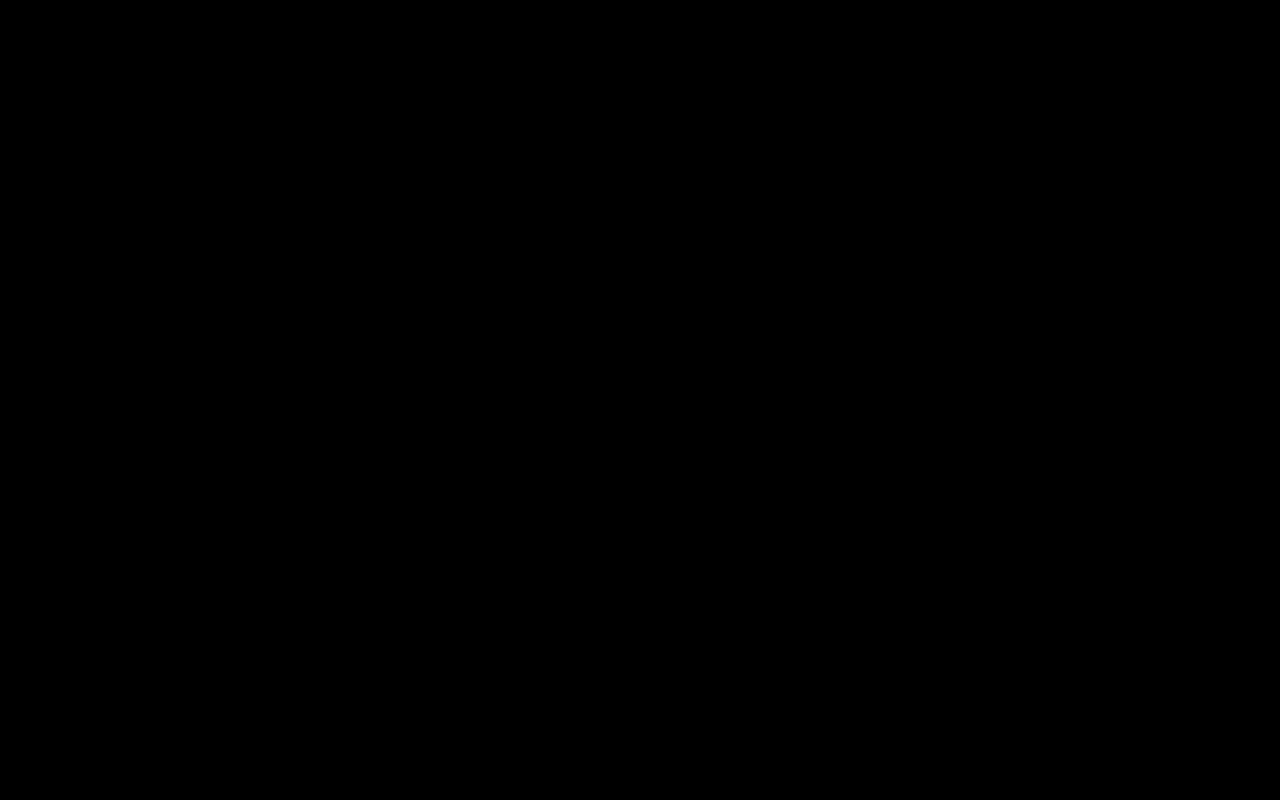
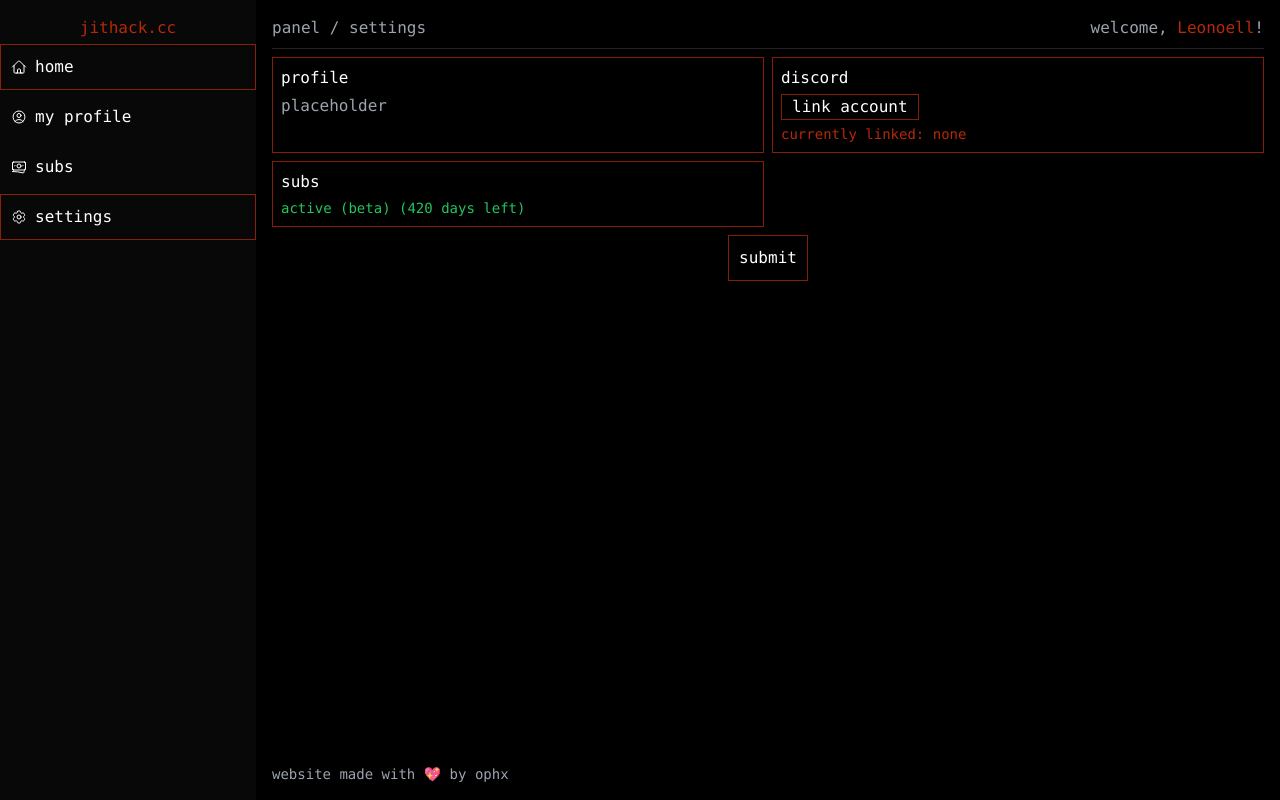
Before and after one commit to 0x408/jithack.cc, a React (Create React App) app: page /panel/settings in a window 1280 px wide. Before the commit this address had no page. Built offline with nearby package versions, Linux system fonts and the light colour scheme.

Commit message:
meep beep tweep neep meep

```diff
--- a/src/App.tsx
+++ b/src/App.tsx
@@ -5,6 +5,7 @@ import { Login } from "./pages/Login";
 
 import { Panel } from "./pages/panel/Panel";
 import { MyProfile } from "./pages/panel/MyProfile";
+import { Settings } from "./pages/panel/Settings";
 
 import { NotFound } from "./pages/errors/NotFound";
 
@@ -15,8 +16,9 @@ function App() {
         <Route path="/" element={<Home />} />
         <Route path="/login" element={<Login />} />
 
-        <Route path="/panel/home" element={<Panel />} />
+        <Route path="/panel" element={<Panel />} />
         <Route path="/panel/my-profile" element={<MyProfile />} />
+        <Route path="/panel/settings" element={<Settings />} />
 
         <Route path="*" element={<NotFound />} />
       </Routes>
--- a/src/components/Footer.tsx
+++ b/src/components/Footer.tsx
@@ -1,7 +1,7 @@
 export const Footer = () => {
     return (
         <div className="fixed bottom-4">
-            <p className="text-gray-400 text-center text-sm">made with 💖 by ophx</p>
+            <p className="text-gray-400 text-center text-sm">website made with 💖 by ophx</p>
         </div>
     )
 }
--- a/src/components/Header.tsx
+++ b/src/components/Header.tsx
@@ -6,7 +6,7 @@ export const Header = (props: HeaderProps) => {
     return (
         <div className="flex justify-between">
             <p className="text-gray-400">panel / {props.page}</p>
-            <p className="text-gray-400">welcome, <span className="text-[#B5290B]">ophx</span>!</p>
+            <p className="text-gray-400">welcome, <span className="text-[#B5290B]">Leonoell</span>!</p>
         </div>
     )
 }
--- a/src/components/Sidebar.tsx
+++ b/src/components/Sidebar.tsx
@@ -9,7 +9,7 @@ export const Sidebar = () => {
                         <p className="text-[#B5290B] text-center">jithack.cc</p>
                     </li>
                     <li>
-                        <NavLink to="/panel/home" className={({ isActive }) =>
+                        <NavLink to="/panel" className={({ isActive }) =>
                             isActive ? "flex items-center p-2.5 text-white border border-[#B5290B]/75" : "flex items-center p-2.5 text-white border border-transparent hover:border-[#B5290B]/75"
                         }>
                             <svg xmlns="http://www.w3.org/2000/svg" fill="none" viewBox="0 0 24 24" stroke-width="1.5" stroke="currentColor" className="w-4 h-4 mr-2">
--- a/src/pages/panel/MyProfile.tsx
+++ b/src/pages/panel/MyProfile.tsx
@@ -18,7 +18,7 @@ export const MyProfile = () => {
                             <img src="https://cdn.discordapp.com/avatars/860729435673985044/a_ba28e3b22dd4b557d63eb6fabbb548ef.webp?size=80" className="h-20 w-20" />
                         </div>
                         <div className="flex flex-col">
-                            <p className="text-white text-xl">ophx</p>
+                            <p className="text-white text-xl">Leonoell</p>
                             <i className="text-[#B5290B]">uid 1</i>
                             <p className="text-gray-400">last injected: today at 8:25 pm</p>
                         </div>
--- a/src/pages/panel/Panel.tsx
+++ b/src/pages/panel/Panel.tsx
@@ -1,6 +1,6 @@
 import { Footer } from "../../components/Footer";
 import { Sidebar } from "../../components/Sidebar";
-import { Header } from "../../components/Header"
+import { Header } from "../../components/Header";
 
 export const Panel = () => {
     return (
--- /dev/null
+++ b/src/pages/panel/Settings.tsx
@@ -0,0 +1,39 @@
+import { Footer } from "../../components/Footer";
+import { Sidebar } from "../../components/Sidebar";
+import { Header } from "../../components/Header";
+
+export const Settings = () => {
+    return (
+        <div className="flex">
+            <Sidebar />
+
+            <div className="p-4 ml-64 block w-full space-y-2">
+                <Header page="settings" />
+
+                <div className="border-b border-[#222]"></div>
+
+                <div className="grid grid-cols-2 gap-2">
+                    <div className="p-2 border border-[#B5290B]/75">
+                        <p className="text-base text-white mb-1">profile</p>
+                        <p className="text-gray-400">placeholder</p>
+                    </div>
+                    <div className="p-2 border border-[#B5290B]/75">
+                        <p className="text-base text-white mb-1">discord</p>
+                        <button type="submit" className="px-2.5 ring-none outline-none border border-[#B5290B]/75 text-white placeholder-gray-400 bg-[#000]">link account</button>
+                        <p className="text-sm text-[#B5290B] mt-1">currently linked: none</p>
+                    </div>
+                    <div className="p-2 border border-[#B5290B]/75">
+                        <p className="text-base text-white mb-1">subs</p>
+                        <p className="text-sm text-green-500">active (beta) (420 days left)</p>
+                    </div>
+                </div>
+
+                <div className="flex justify-center">
+                    <button type="submit" className="p-2.5 ring-none outline-none border border-[#B5290B]/75 text-white placeholder-gray-400 bg-[#000]">submit</button>
+                </div>
+
+                <Footer />
+            </div>
+        </div>
+    )
+}
```
